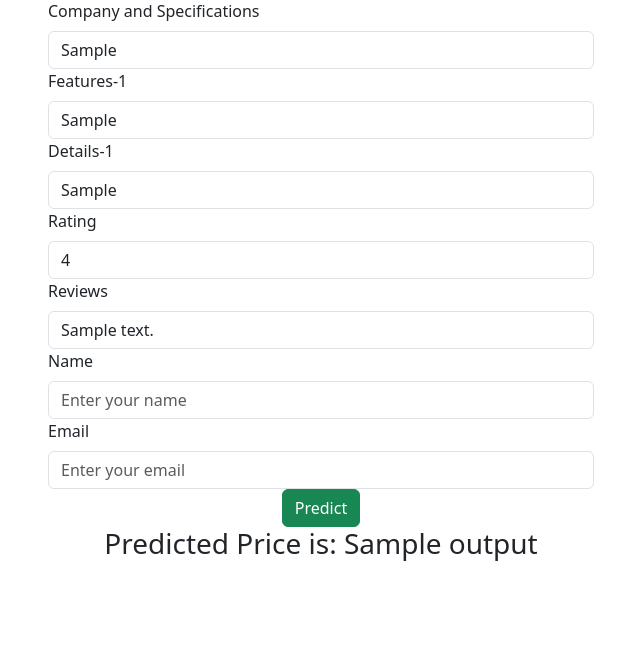
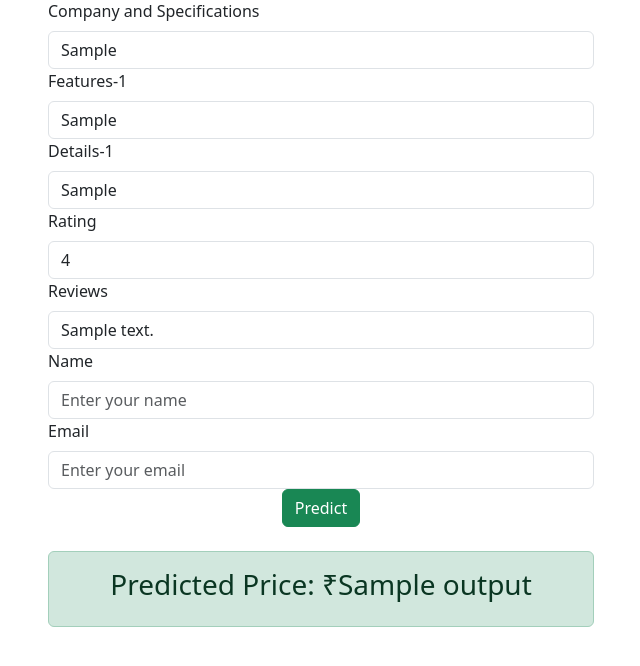
Before and after one commit to nagannaCtI064/Phone-Price-Predcition, a Flask app: template templates/index.html in a window 1280 px wide. Shown: the part 47-713 px from the top of the page, without its empty margins (319-959 px from the left). Run offline with Flask 3, Linux system fonts and the light colour scheme; the template is opened without the code that fills it: most values are stand-ins (such as "Sample title", 1, 10 or a date in 2020); parts of the project's set-up code (start-up, migrations or seed data) failed here and were passed over.

Commit message:
Intial commit

```diff
--- a/app.py
+++ b/app.py
@@ -45,24 +45,26 @@ def predict():
     details = request.form.get("details")
     rating = float(request.form.get("rating"))
     reviews = int(request.form.get("reviews"))
-    name=request.form.get("name")
-    email=request.form.get("email")
+    name = request.form.get("name")
+    email = request.form.get("email")
+
     company_en = safe_transform(company_encoder, company)
     features_en = safe_transform(feature_encoder, features)
     details_en = safe_transform(detail_encoder, details)
     input_data = np.array([rating, reviews, features_en, company_en, details_en]).reshape(1, -1)
-    data1={
-        "name":name,
-        "email":email,
-        "Intrested phone":company
+
+    output = model.predict(input_data)
+    predicted_price = str(output[0].round())
+
+    data1 = {
+        "name": name,
+        "email": email,
+        "Intrested phone": company,
+        "Estimated Price": predicted_price
     }
     data.insert_one(data1)
 
-    output = model.predict(input_data)
-
-
-    output = str(output[0].round())
-    return render_template("index.html", all_data=all_data, output=output)
+    return render_template("index.html", all_data=all_data, output=predicted_price)
 
 if __name__ == "__main__":
     app.run(debug=True)
--- a/templates/index.html
+++ b/templates/index.html
@@ -96,10 +96,17 @@
     </div>
 </div>
 
-<h3>
-   <center> Predicted Price is:   {{output}}</center>
-</h3>
-
+{% if output %}
+    <div class="container mt-4">
+        <div class="row justify-content-center">
+            <div class="col-md-6">
+                <div class="alert alert-success text-center" role="alert">
+                    <h3>Predicted Price: ₹{{ output }}</h3>
+                </div>
+            </div>
+        </div>
+    </div>
+{% endif %}
 
 
 <!-- Bootstrap JS -->
```
